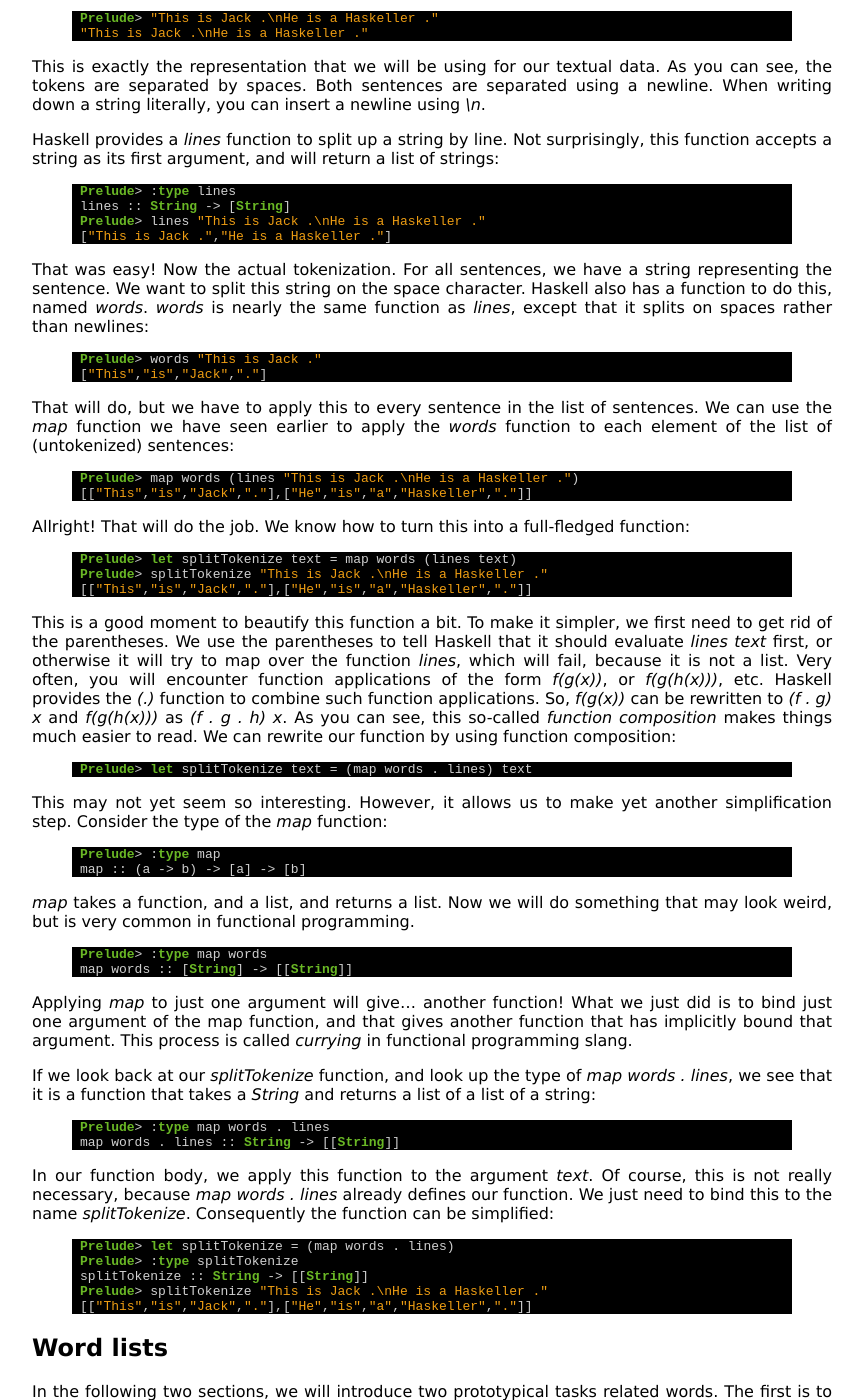
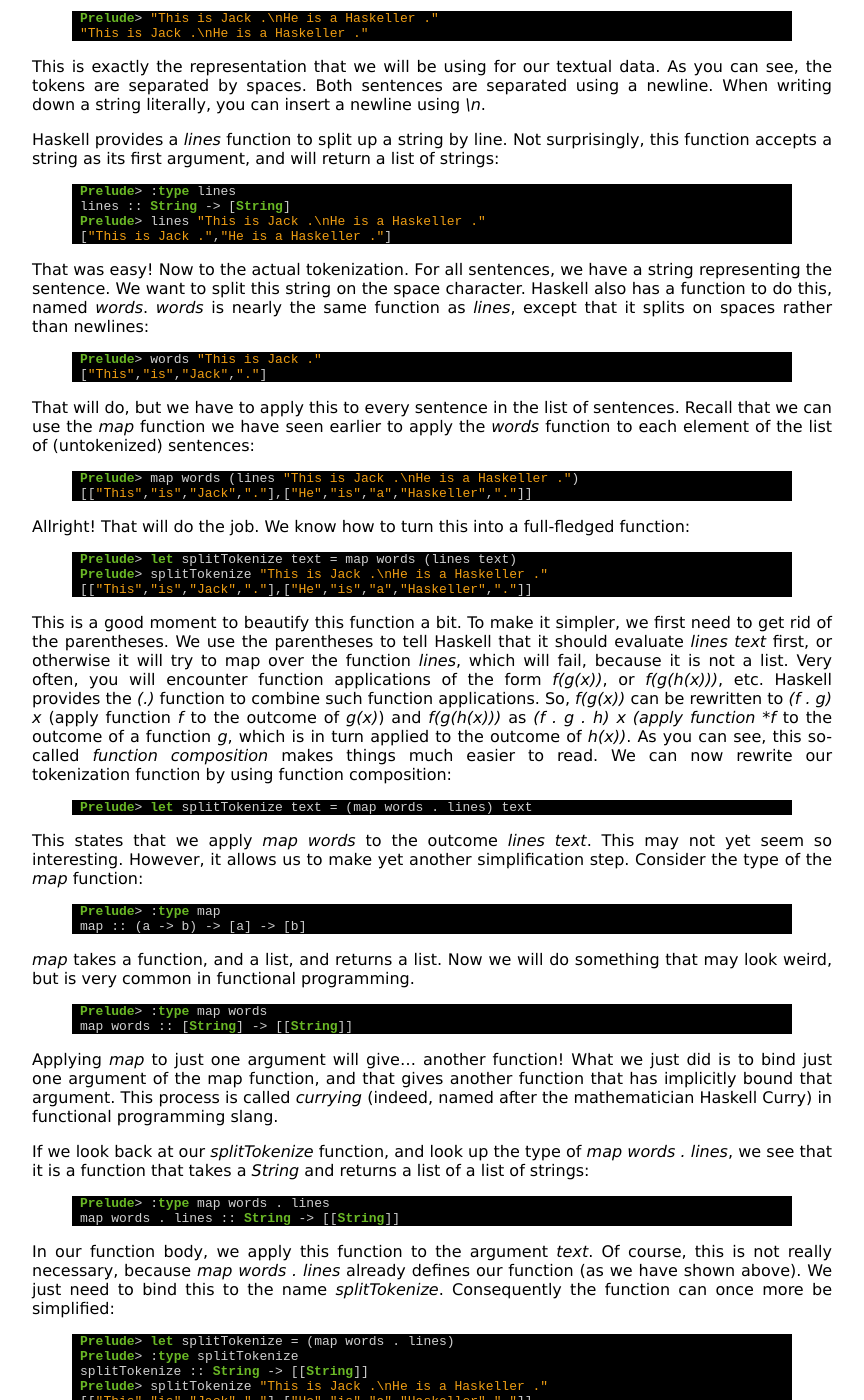
Before and after one commit to cskau/nlpwp, a Jekyll site: the page built from words.md, in a window 1280 px wide and 1400 px high, scrolled down 7451 px. Shown: the whole window, without its empty margins (208-1072 px from the left). Built offline with Jekyll 4.4.1, drawn with Linux system fonts in a browser that asks for light colours; some of the changed text lies outside the part shown.

Commit message:
Elaborated a little on function composition

```diff
--- a/words.md
+++ b/words.md
@@ -536,20 +536,21 @@ sentences:
 
 Of course, it is just one sentence. Similar problems arise during punctuation:
 how do we know that *E.g.* and *19.99* should not be split? And how about
-*doesn't*, which should probably be split as *does n't* or *does not*? Tokenization
-can be performed accurately, but it requires techniques that you will see in
-later chapters. So, we will come back to tokenization later. We promise!
+*doesn't*, which should probably be split as *does n't* or *does not*?
+Tokenization can be performed accurately, but it requires techniques that you
+will see in later chapters. So, we will come back to tokenization later. We
+promise!
 
-Of course, up to the point where we handle tokenization, we need material to work
-on. To make life easier for you, the material for the first chapters of the book
-is pre-tokenized in a plain-text file using two simple rules:
+Of course, up to the point where we handle tokenization, we need material to
+work on. To make life easier for you, the material for the first chapters of
+the book is pre-tokenized in a plain-text file using two simple rules:
 
 1. One sentence per line.
 2. Tokens are separated by a space.
 
-To convert a text file to a Haskell representation, sentence splitting is a matter
-of splitting by line, and tokenization splitting by space. Have a look at the
-following example:
+To convert a text file to a Haskell representation, sentence splitting is a
+matter of splitting by line, and tokenization splitting by space. Have a look
+at the following example:
 
 {% highlight haskell %}
 Prelude> "This is Jack .\nHe is a Haskeller ."
@@ -557,9 +558,9 @@ Prelude> "This is Jack .\nHe is a Haskeller ."
 {% endhighlight %}
 
 This is exactly the representation that we will be using for our textual data.
-As you can see, the tokens are separated by spaces. Both sentences are separated
-using a newline. When writing down a string literally, you can insert a newline
-using *\n*.
+As you can see, the tokens are separated by spaces. Both sentences are
+separated using a newline. When writing down a string literally, you can
+insert a newline using *\n*.
 
 Haskell provides a *lines* function to split up a string by line. Not surprisingly,
 this function accepts a string as its first argument, and will return a list of
@@ -572,7 +573,7 @@ Prelude> lines "This is Jack .\nHe is a Haskeller ."
 ["This is Jack .","He is a Haskeller ."]
 {% endhighlight %}
 
-That was easy! Now the actual tokenization. For all sentences, we have a string
+That was easy! Now to the actual tokenization. For all sentences, we have a string
 representing the sentence. We want to split this string on the space character.
 Haskell also has a function to do this, named *words*. *words* is nearly the same
 function as *lines*, except that it splits on spaces rather than newlines:
@@ -583,7 +584,7 @@ Prelude> words "This is Jack ."
 {% endhighlight %}
 
 That will do, but we have to apply this to every sentence in the list of sentences.
-We can use the *map* function we have seen earlier to apply the *words* function
+Recall that we can use the *map* function we have seen earlier to apply the *words* function
 to each element of the list of (untokenized) sentences:
 
 {% highlight haskell %}
@@ -604,17 +605,18 @@ This is a good moment to beautify this function a bit. To make it simpler, we fi
 need to get rid of the parentheses. We use the parentheses to tell Haskell that it
 should evaluate *lines text* first, or otherwise it will try to map over the function
 *lines*, which will fail, because it is not a list. Very often, you will encounter
-function applications of the form *f(g(x))*, or *f(g(h(x)))*, etc. Haskell provides
-the *(.)* function to combine such function applications. So, *f(g(x))* can be rewritten
-to *(f . g) x* and *f(g(h(x)))* as *(f . g . h) x*. As you can see, this so-called
-*function composition* makes things much easier to read. We can rewrite our function
-by using function composition:
+function applications of the form *f(g(x))*, or *f(g(h(x)))*, etc. Haskell provides the
+*(.)* function to combine such function applications. So, *f(g(x))* can be rewritten to
+*(f . g) x* (apply function *f* to the outcome of *g(x)*) and *f(g(h(x)))* as *(f . g .
+h) x (apply function *f* to the outcome of a function *g*, which is in turn applied to
+the outcome of *h(x))*. As you can see, this so-called *function composition* makes
+things much easier to read. We can now rewrite our tokenization function by using function composition:
 
 {% highlight haskell %}
 Prelude> let splitTokenize text = (map words . lines) text
 {% endhighlight %}
 
-This may not yet seem so interesting. However, it allows us to make yet another
+This states that we apply *map words* to the outcome *lines text*. This may not yet seem so interesting. However, it allows us to make yet another
 simplification step. Consider the type of the *map* function:
 
 {% highlight haskell %}
@@ -632,22 +634,22 @@ map words :: [String] -> [[String]]
 
 Applying *map* to just one argument will give... another function! What we just did
 is to bind just one argument of the map function, and that gives another function
-that has implicitly bound that argument. This process is called *currying* in functional
+that has implicitly bound that argument. This process is called *currying* (indeed, named after the mathematician Haskell Curry) in functional
 programming slang.
 
 If we look back at our *splitTokenize* function, and look up the type of *map words .
 lines*, we see that it is a function that takes a *String* and returns a list of a
-list of a string:
+list of strings:
 
 {% highlight haskell %}
 Prelude> :type map words . lines
 map words . lines :: String -> [[String]]
 {% endhighlight %}
 
-In our function body, we apply this function to the argument *text*. Of course, this
-is not really necessary, because *map words . lines* already defines our function.
-We just need to bind this to the name *splitTokenize*. Consequently the function can
-be simplified:
+In our function body, we apply this function to the argument *text*. Of course, this is
+not really necessary, because *map words . lines* already defines our function (as we
+have shown above). We just need to bind this to the name *splitTokenize*. Consequently
+the function can once more be simplified:
 
 {% highlight haskell %}
 Prelude> let splitTokenize = (map words . lines)
```
Also changed, not shown: other parts of words.md (+1 -1 lines).
